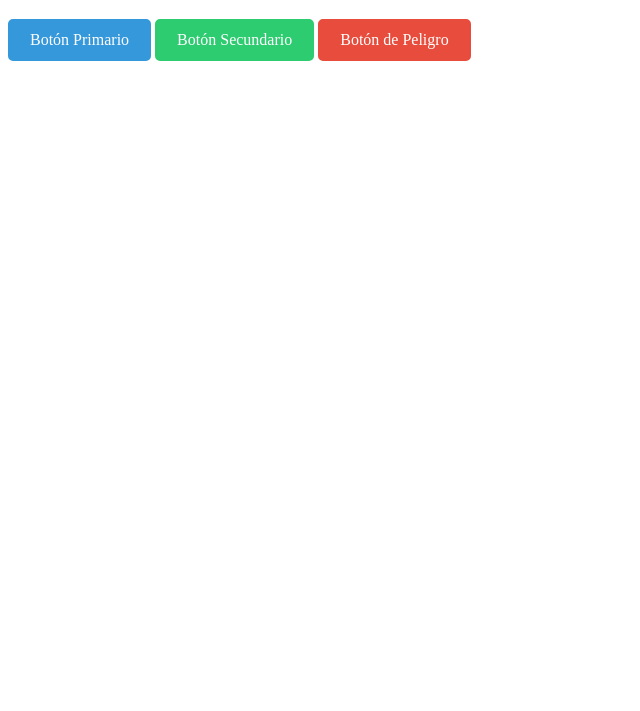
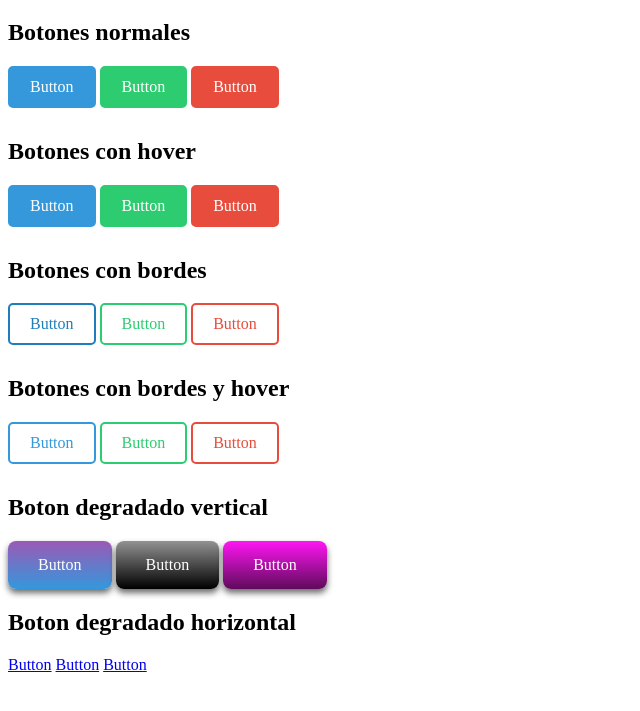
Before and after one commit to Ezequiel-valdiviezo/Botones-estilos, a plain HTML site: page index.html in a window 1280 px wide. Shown: the part 61-772 px from the top of the page, without its empty margins (0-640 px from the left). Drawn offline with Linux system fonts and the light colour scheme.

Commit message:
5 estilos para botones

```diff
--- a/index.html
+++ b/index.html
@@ -5,10 +5,11 @@
 <meta name="viewport" content="width=device-width, initial-scale=1.0">
 <title>Document</title>
 <style>
-    /* Estilos generales para los botones */
-    .boton {
+    /* PRIMEROS BOTONES */
+    .boton1 {
     display: inline-block;
     padding: 10px 20px;
+    margin-bottom: 10px;
     font-size: 16px;
     text-align: center;
     text-decoration: none;
@@ -17,41 +18,239 @@
     transition: background-color 0.3s ease;
     }
 
-    /* Estilo para el botón primario */
-    .boton-primario {
+    .boton-primario1 {
     background-color: #3498db;
     color: #fff;
     border: 2px solid #3498db;
     }
 
-    /* Estilo para el botón secundario */
-    .boton-secundario {
+    .boton-secundario1 {
     background-color: #2ecc71;
     color: #fff;
     border: 2px solid #2ecc71;
     }
 
-    /* Estilo para el botón de peligro */
-    .boton-peligro {
+    .boton-peligro1 {
     background-color: #e74c3c;
     color: #fff;
     border: 2px solid #e74c3c;
     }
 
-    /* Cambiar color de fondo al pasar el ratón sobre el botón */
-    .boton:hover {
-    background-color: #555;
+    /* SEGUNDOS BOTONES */
+    .boton2 {
+    display: inline-block;
+    padding: 10px 20px;
+    margin-bottom: 10px;
+    font-size: 16px;
+    text-align: center;
+    text-decoration: none;
+    cursor: pointer;
+    border-radius: 5px;
+    transition: background-color 0.3s ease;
     }
+
+    .boton-primario2 {
+    background-color: #3498db;
+    color: #fff;
+    border: 2px solid #3498db;
+    }
+
+    .boton-secundario2 {
+    background-color: #2ecc71;
+    color: #fff;
+    border: 2px solid #2ecc71;
+    }
+
+    .boton-peligro2 {
+    background-color: #e74c3c;
+    color: #fff;
+    border: 2px solid #e74c3c;
+    }
+
+    .boton-primario2:hover {
+    background-color: #ffffff;
+    color: #3498db;
+    }
+    .boton-secundario2:hover {
+    background-color: #ffffff;
+    color: #2ecc71;
+    }
+    .boton-peligro2:hover {
+    background-color: #ffffff;
+    color: #e74c3c;
+    }
+
+    /* TERCEROS BOTONES */
+    .boton3 {
+    display: inline-block;
+    padding: 10px 20px;
+    margin-bottom: 10px;
+    font-size: 16px;
+    text-align: center;
+    text-decoration: none;
+    cursor: pointer;
+    border-radius: 5px;
+    transition: background-color 0.3s ease;
+    }
+
+    .boton-primario3 {
+    background-color: #ffffff;
+    color: #1f7dbc;
+    border: 2px solid #1f7dbc;
+    }
+
+    .boton-secundario3 {
+    background-color: #ffffff;
+    color: #2ecc71;
+    border: 2px solid #2ecc71;
+    }
+
+    .boton-peligro3 {
+    background-color: #ffffff;
+    color: #e74c3c;
+    border: 2px solid #e74c3c;
+    }
+    /* CUARTOS BOTONES */
+    .boton4 {
+    display: inline-block;
+    padding: 10px 20px;
+    margin-bottom: 10px;
+    font-size: 16px;
+    text-align: center;
+    text-decoration: none;
+    cursor: pointer;
+    border-radius: 5px;
+    transition: background-color 0.3s ease;
+    }
+
+    .boton-primario4 {
+    background-color: #ffffff;
+    color: #3498db;
+    border: 2px solid #3498db;
+    }
+
+    .boton-secundario4 {
+    background-color: #ffffff;
+    color: #2ecc71;
+    border: 2px solid #2ecc71;
+    }
+
+    .boton-peligro4 {
+    background-color: #ffffff;
+    color: #e74c3c;
+    border: 2px solid #e74c3c;
+    }
+
+    .boton-primario4:hover {
+    background-color: #3498db;
+    border: 2px solid #3498db;
+    color: #ffffff;
+    }
+    .boton-secundario4:hover {
+    background-color: #2ecc71;
+    border: 2px solid #2ecc71;
+    color: #ffffff;
+    }
+    .boton-peligro4:hover {
+    background-color: #e74c3c;
+    border: 2px solid #e74c3c;
+    color: #ffffff;
+    }
+
+    /* QUINTOS BOTONES */
+    .boton-degradado1 {
+      display: inline-block;
+      padding: 15px 30px;
+      font-size: 16px;
+      color: #fff;
+      text-align: center;
+      text-decoration: none;
+      cursor: pointer;
+      border-radius: 8px;
+      background: linear-gradient(to bottom, #9b59b6, #3498db); /* Violeta a Azul */
+      border: none;
+      box-shadow: 0 4px 6px rgba(0, 0, 0, 0.585);
+      transition: box-shadow 0.3s ease, transform 0.3s ease;
+    }
+    .boton-degradado1:hover {
+      box-shadow: 0 8px 12px rgba(0, 0, 0, 0.29);
+      transform: scale(1.1);
+    }
+
+    .boton-degradado2 {
+      display: inline-block;
+      padding: 15px 30px;
+      font-size: 16px;
+      color: #fff;
+      text-align: center;
+      text-decoration: none;
+      cursor: pointer;
+      border-radius: 8px;
+      background: linear-gradient(to bottom, #929292, #000000); /* Violeta a Azul */
+      border: none;
+      box-shadow: 0 4px 6px rgba(0, 0, 0, 0.585);
+      transition: box-shadow 0.3s ease, transform 0.3s ease;
+    }
+    .boton-degradado2:hover {
+      box-shadow: 0 8px 12px rgba(0, 0, 0, 0.29);
+      transform: scale(1.1);
+    }
+
+    .boton-degradado3 {
+      display: inline-block;
+      padding: 15px 30px;
+      font-size: 16px;
+      color: #fff;
+      text-align: center;
+      text-decoration: none;
+      cursor: pointer;
+      border-radius: 8px;
+      background: linear-gradient(to bottom, #ff16f3, #5f0a5b); /* Violeta a Azul */
+      border: none;
+      box-shadow: 0 4px 6px rgba(0, 0, 0, 0.585);
+      transition: box-shadow 0.3s ease, transform 0.3s ease;
+    }
+    .boton-degradado3:hover {
+      box-shadow: 0 8px 12px rgba(0, 0, 0, 0.29);
+      transform: scale(1.1);
+    }
+    /* SEXTOS BOTONES */
+
+
 </style>
 </head>
 <body>
 
     <h1>Estilos para botones</h1>
 
-    <!-- Ejemplos de botones -->
-    <a href="#" class="boton boton-primario">Botón Primario</a>
-    <a href="#" class="boton boton-secundario">Botón Secundario</a>
-    <a href="#" class="boton boton-peligro">Botón de Peligro</a>
+    <h2>Botones normales</h2>
+    <a href="#" class="boton1 boton-primario1">Button</a>
+    <a href="#" class="boton1 boton-secundario1">Button</a>
+    <a href="#" class="boton1 boton-peligro1">Button</a>
 
+    <h2>Botones con hover</h2>
+    <a href="#" class="boton2 boton-primario2">Button</a>
+    <a href="#" class="boton2 boton-secundario2">Button</a>
+    <a href="#" class="boton2 boton-peligro2">Button</a>
+
+    <h2>Botones con bordes</h2>
+    <a href="#" class="boton3 boton-primario3">Button</a>
+    <a href="#" class="boton3 boton-secundario3">Button</a>
+    <a href="#" class="boton3 boton-peligro3">Button</a>
+
+    <h2>Botones con bordes y hover</h2>
+    <a href="#" class="boton4 boton-primario4">Button</a>
+    <a href="#" class="boton4 boton-secundario4">Button</a>
+    <a href="#" class="boton4 boton-peligro4">Button</a>
+
+    <h2>Boton degradado vertical</h2>
+    <a href="#" class="boton-degradado1">Button</a>
+    <a href="#" class="boton-degradado2">Button</a>
+    <a href="#" class="boton-degradado3">Button</a>
+
+    <h2>Boton degradado horizontal</h2>
+    <a href="#" class="boton-degradado4">Button</a>
+    <a href="#" class="boton-degradado5">Button</a>
+    <a href="#" class="boton-degradado6">Button</a>
 </body>
 </html>
```
